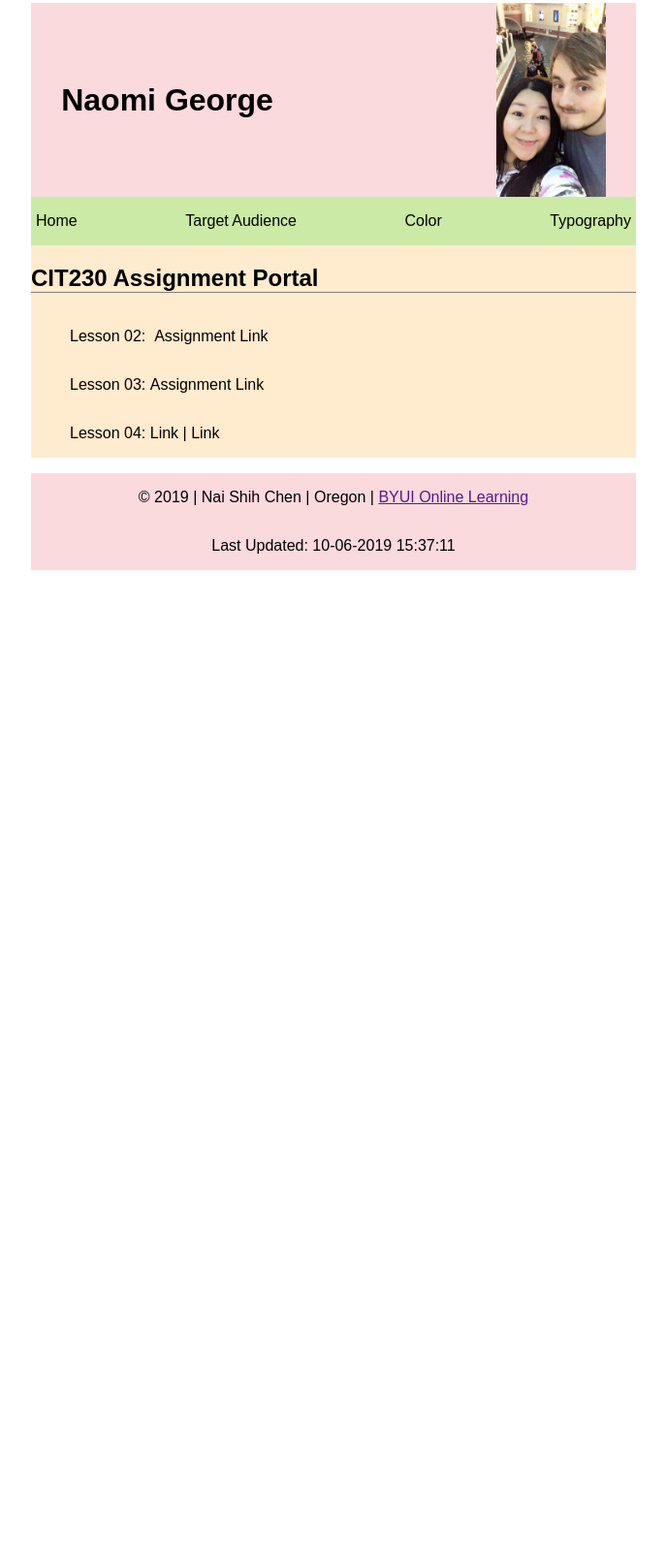
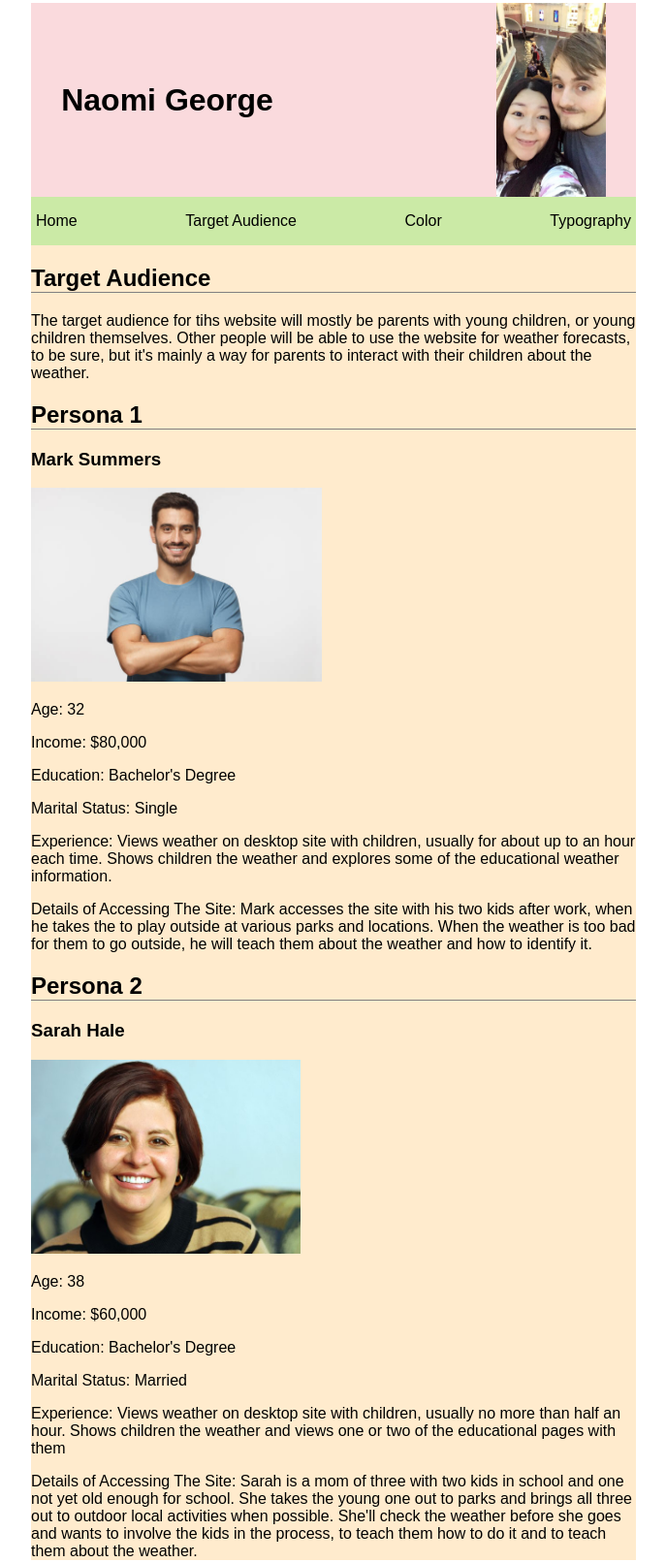
Before and after one commit to naishihchen/Lesson-3, a plain HTML site: page target-audience.html in a window 1280 px wide. Shown: the part 5-1617 px from the top of the page at 97% size, without its empty margins (296-983 px from the left). Before the commit the page ends 800 px from the top, so only its background shows below. Drawn offline with Linux system fonts and the light colour scheme; a web font is replaced by a local one.

Commit message:
Add files via upload

```diff
--- a/target-audience.html
+++ b/target-audience.html
@@ -21,23 +21,27 @@
                 <li><a href="color-scheme.html">Color</a></li>
                 <li><a href="typography.html">Typography</a></li>
             </ul>
-            <h2>CIT230 Assignment Portal</h2>
-            <ul>
-                <li>
-                    <p>Lesson 02: &nbsp;</p>
-                    <a href="#"> Assignment Link</a>
-                </li>
-                <li>
-                    <p>Lesson 03:&nbsp;</p>
-                    <a href="#"> Assignment Link</a>
-                </li>
-                <li>
-                    <p>Lesson 04:&nbsp;</p>
-                    <a href="#"> Link</a>
-                    <p>&nbsp;|&nbsp;</p>
-                    <a href="#"> Link</a>
-                </li>
-            </ul>
+            <h2>Target Audience</h2>
+            <p>The target audience for tihs website will mostly be parents with young children, or young children themselves. Other people will be able to use the website for weather forecasts, to be sure, but it's mainly a way for parents to interact with their children about the weather.</p>
+            <h2>Persona 1</h2>
+            <h3>Mark Summers</h3>
+            <img src="images/Mark_Summers.jpg" alt="Mark Summers Photo">
+            <p>Age: 32</p>
+            <p>Income: $80,000</p>
+            <p>Education: Bachelor's Degree</p>
+            <p>Marital Status: Single</p>
+            <p>Experience: Views weather on desktop site with children, usually for about up to an hour each time. Shows children the weather and explores some of the educational weather information. </p>
+            <p>Details of Accessing The Site: Mark accesses the site with his two kids after work, when he takes the to play outside at various parks and locations. When the weather is too bad for them to go outside, he will teach them about the weather and how to identify it.</p>
+
+            <h2>Persona 2</h2>
+            <h3>Sarah Hale</h3>
+            <img src="images/Sarah_Hale.jpg" alt="Sarah Hale Photo">
+            <p>Age: 38</p>
+            <p>Income: $60,000</p>
+            <p>Education: Bachelor's Degree</p>
+            <p>Marital Status: Married</p>
+            <p>Experience: Views weather on desktop site with children, usually no more than half an hour. Shows children the weather and views one or two of the educational pages with them</p>
+            <p>Details of Accessing The Site: Sarah is a mom of three with two kids in school and one not yet old enough for school. She takes the young one out to parks and brings all three out to outdoor local activities when possible. She'll check the weather before she goes and wants to involve the kids in the process, to teach them how to do it and to teach them about the weather.</p>
         </main>
         <footer>
             <div>
```
Also changed, not shown: images/Mark_Summers.jpg (added), images/Sarah_Hale.jpg (added).
